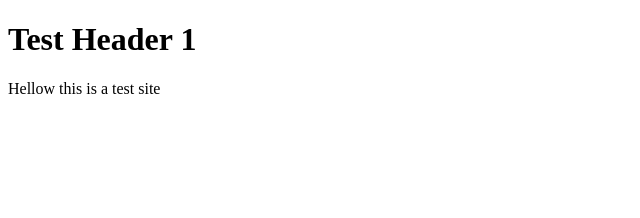
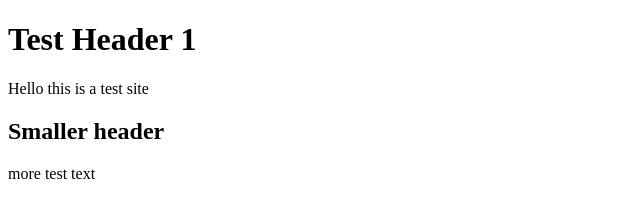
Before and after one commit to vzhdn/gitpage-test, a plain HTML site: page index.html in a window 1280 px wide. Shown: the whole page, without its empty margins (0-640 px from the left). Drawn offline with Linux system fonts and the light colour scheme.

Commit message:
Fixed typo line 8 and added h2

```diff
--- a/index.html
+++ b/index.html
@@ -5,6 +5,8 @@
 </head>
 <body>
 	<h1> Test Header 1 </h1>
-	<p> Hellow this is a test site </p>
+	<p> Hello this is a test site </p>
+	<h2> Smaller header </h2>
+	<p> more test text </p>
 </body>
 </html>
```
